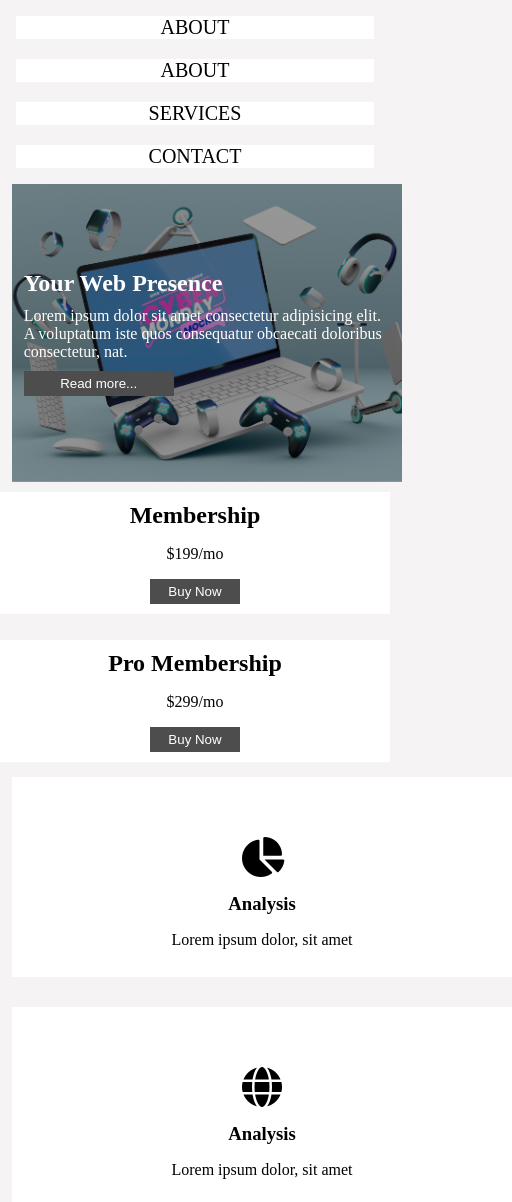
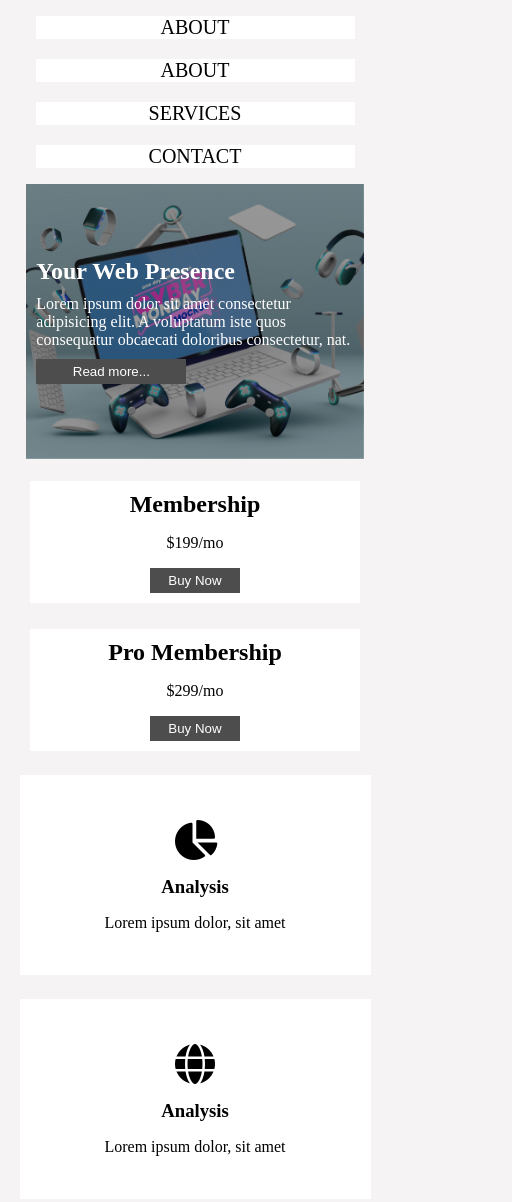
Before and after one commit to Fun21738/member, a plain HTML site: page index.html in a window 390 px wide. Shown: the top 1202 px of the page, 512 px wide, since content can reach past the window. Drawn offline with Linux system fonts and the light colour scheme.

Commit message:
added new features

```diff
--- a/style.css
+++ b/style.css
@@ -34,6 +34,7 @@ body{
     height: 60vh;
     object-fit: cover;
     margin-left: 12px;
+
 }
 
 .cover-content{
@@ -48,7 +49,9 @@ body{
 }
 .one{
     display: flex;
-
+    justify-content: space-around;
+    width: 100%;
+    /* margin: auto; */
     column-gap: 85px;
 }
 /* .mem1{
@@ -66,7 +69,7 @@ body{
     flex-grow: 1;
     display: flex;
     align-items: center;
-    width: 100%;
+    width: 500px;
     justify-content: center;
 }
 .text1{
@@ -88,7 +91,7 @@ body{
 }
 .part{
     background-color: white;
-    width: 500px;
+    width: 100%;
     height: 200px;
     margin: 15px 12px;
 }
@@ -112,6 +115,49 @@ button{
     background-color: #4E4D4D;
     color: white;
 }
+@media screen and (max-width:800px){
+    .links{
+display: flex;
+flex-direction: column;
+
+    }
+    .one{
+        display: flex;
+        flex-direction: column;
+
+    }
+    .cover{
+        width: 50%;
+        height: 40%;
+
+        margin: auto;
+    }
+    .mem {
+        margin: 10px;
+        width: 90%;
+        margin: auto;
+
+        }
+        .text,.text1{
+            padding:10px;
+        }
+        .two{
+            display: flex;
+            flex-direction: column;
+        }
+        .part{
+            width: 90%;
+            margin:12px auto;
+
+        }
+        #links{
+            width: 90%;
+            margin: auto;
+       }
+       .one-content{
+        margin: 12px;
+       }
+}
 @media screen and (max-width:600px){
     .links{
 display: flex;
@@ -121,9 +167,10 @@ flex-direction: column;
     .one{
         display: flex;
         flex-direction: column;
+
     }
     .cover{
-        width: 100%;
+        width: 40vh;
         height: 50%;
     }
     .mem {
```
Also changed, not shown: index.html (+8 -2 lines).
